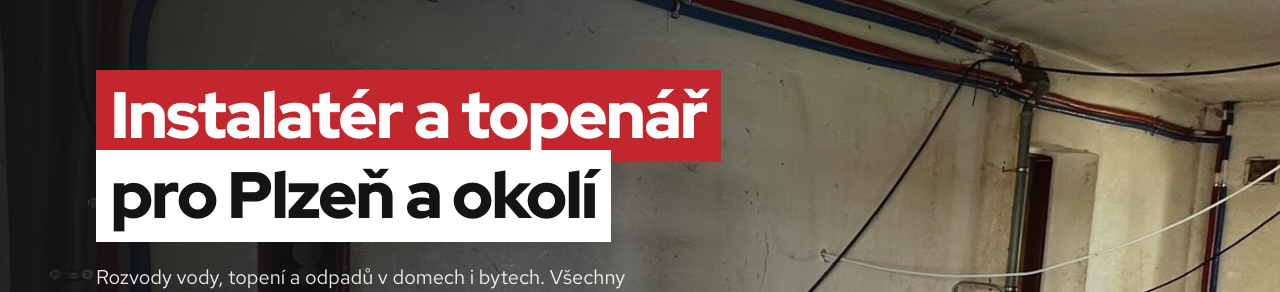
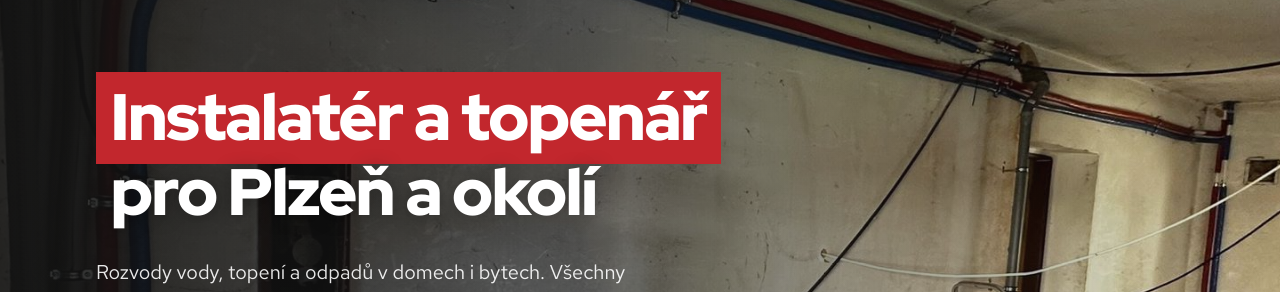
Before and after one commit to sznapiGoat/JaroTopInstal, a Next.js app: page / in a window 1280 px wide. Shown: the part 147-439 px from the top of the page. Built offline with nearby package versions, Linux system fonts and the light colour scheme; no server answers.

Commit message:
Hero nadpis: červený blok jen na prvním řádku, druhý čistě bílým textem

```diff
--- a/src/app/globals.css
+++ b/src/app/globals.css
@@ -40,13 +40,6 @@ body {
 .blok {
   background: var(--color-red);
   color: #fff;
-  padding: 0.02em 0.22em 0.06em;
-  -webkit-box-decoration-break: clone;
-  box-decoration-break: clone;
-}
-.blok-svetly {
-  background: #fff;
-  color: var(--color-ink);
   padding: 0.02em 0.22em 0.06em;
   -webkit-box-decoration-break: clone;
   box-decoration-break: clone;
--- a/src/app/page.tsx
+++ b/src/app/page.tsx
@@ -79,10 +79,10 @@ export default function Home() {
         <HeroSlideshow slides={slides} />
         <div className="relative z-[5] mx-auto flex w-full max-w-6xl flex-1 flex-col justify-end px-5 pt-32 pb-24 sm:px-8 sm:pb-32 lg:justify-center lg:pb-36">
           <div className="max-w-[50rem]">
-            <h1 className="font-display text-[2.35rem] leading-[1.22] font-black tracking-tight sm:text-6xl lg:text-[4.1rem]">
+            <h1 className="font-display text-[2.35rem] leading-[1.14] font-black tracking-tight sm:text-6xl lg:text-[4.1rem]">
               <span className="blok">Instalatér a topenář</span>
               <br />
-              <span className="blok-svetly">pro Plzeň a okolí</span>
+              <span className="inline-block pl-[0.22em] [text-shadow:0_2px_18px_rgb(0_0_0/0.35)]">pro Plzeň a okolí</span>
             </h1>
             <p className="mt-7 max-w-xl text-lg text-white/90 sm:text-xl">
               Rozvody vody, topení a odpadů v domech i bytech. Všechny fotky na webu jsou z mých zakázek.
--- a/src/components/Podstranka.tsx
+++ b/src/components/Podstranka.tsx
@@ -47,8 +47,8 @@ export function HlavickaStranky({
             {nadpis.includes(":") ? (
               <>
                 <span className="blok">{nadpis.split(":")[0]}</span>
-                <span className="mt-2 block text-[0.56em] leading-[1.32]">
-                  <span className="blok-svetly">{nadpis.split(":").slice(1).join(":").trim()}</span>
+                <span className="mt-2 block pl-[0.39em] text-[0.56em] leading-[1.32]">
+                  <span className="[text-shadow:0_2px_18px_rgb(0_0_0/0.35)]">{nadpis.split(":").slice(1).join(":").trim()}</span>
                 </span>
               </>
             ) : (
```
